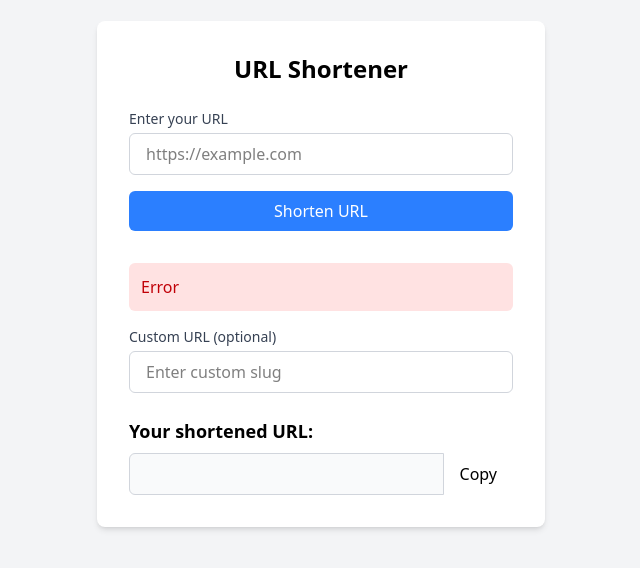
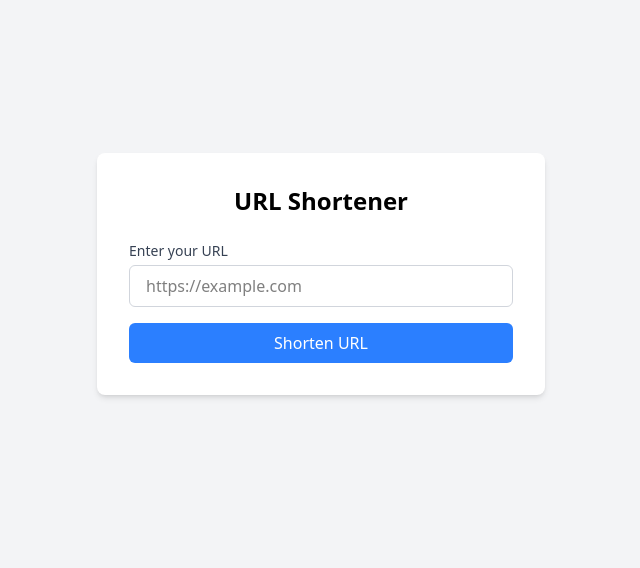
Before and after one commit to Faizanulghani/URL-Shortener, a React (Vite) app in the folder Frontend/: page / in a window 1280 px wide. Shown: the part 126-694 px from the top of the page, without its empty margins (319-959 px from the left). Built offline with nearby package versions, Linux system fonts and the light colour scheme.

Commit message:
Added post short url

```diff
--- a/Frontend/src/components/UrlForm.jsx
+++ b/Frontend/src/components/UrlForm.jsx
@@ -2,12 +2,25 @@ import axios from "axios";
 import { useState } from "react";
 
 const UrlForm = () => {
-  const [url, setValue] = useState("");
+  const [url, setUrl] = useState("");
+  const [shortUrl, setShortUrl] = useState("");
+  const [copied, setCopied] = useState(false);
 
   const handleSubmit = async (e) => {
     e.preventDefault();
-    const data = await axios.post("http://localhost:3000/api/create", { url });
-    console.log(data);
+    const { data } = await axios.post("http://localhost:3000/api/create", {
+      url,
+    });
+    setShortUrl(data);
+  };
+
+  const handleCopy = () => {
+    navigator.clipboard.writeText(shortUrl);
+    setCopied(true);
+
+    setTimeout(() => {
+      setCopied(false);
+    }, 2000);
   };
 
   return (
@@ -23,7 +36,7 @@ const UrlForm = () => {
           type="url"
           id="url"
           onInput={(e) => {
-            setValue(e.target.value);
+            setUrl(e.target.value);
           }}
           value={url}
           placeholder="https://example.com"
@@ -37,7 +50,7 @@ const UrlForm = () => {
       >
         Shorten URL
       </button>
-      <div className="mt-4 p-3 bg-red-100 text-red-700 rounded-md">Error</div>
+      {/* <div className="mt-4 p-3 bg-red-100 text-red-700 rounded-md">Error</div>
       <div className="mt-4">
         <label
           htmlFor="customSlug"
@@ -51,22 +64,31 @@ const UrlForm = () => {
           placeholder="Enter custom slug"
           className="w-full px-4 py-2 border border-gray-300 rounded-md focus:outline-none focus:ring-2 focus:ring-blue-500"
         />
-      </div>
+      </div> */}
+      {shortUrl && (
         <div className="mt-6">
           <h2 className="text-lg font-semibold mb-2">Your shortened URL:</h2>
           <div className="flex items-center">
             <input
               type="text"
               readOnly
+              value={shortUrl}
               className="flex-1 p-2 border border-gray-300 rounded-l-md bg-gray-50"
             />
             <button
-            className={`px-4 py-2 rounded-r-md transition-colors duration-200`}
+              onClick={handleCopy}
+              type="button"
+              className={`px-4 py-2 rounded-r-md transition-colors duration-200 ${
+                copied
+                  ? "bg-green-500 text-white hover:bg-green-600"
+                  : "bg-gray-200 hover:bg-gray-300"
+              }`}
             >
-            Copy
+              {copied ? "Copied!" : "Copy"}
             </button>
           </div>
         </div>
+      )}
     </form>
   );
 };
```
Lines whose indentation alone changed are shown as unchanged.
